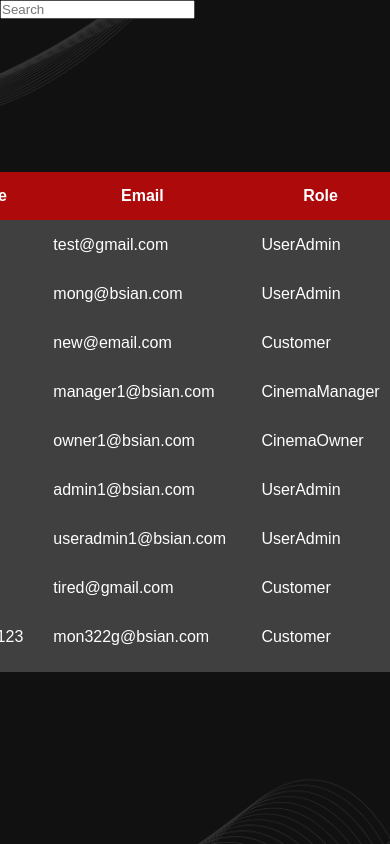
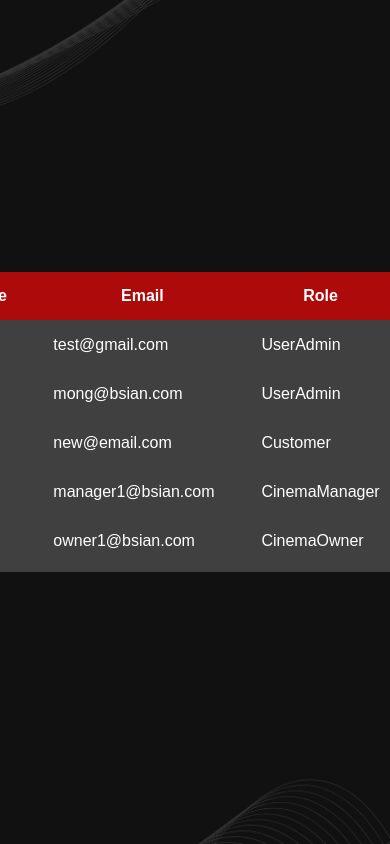
Before and after one commit to JFFFFF10/React---Cinema-Frontend-, a React (Create React App) app: page /UserAdminPage in a window 390 px wide. Shown: the top 844 px of the page. Built offline with nearby package versions, Linux system fonts and the light colour scheme; the HTML template or start-up script is replaced by a standard one; a web font is replaced by a local one.

Commit message:
fix UA page's searchbar

```diff
--- a/src/UserAdminPage/UserAdminPage.css
+++ b/src/UserAdminPage/UserAdminPage.css
@@ -83,7 +83,7 @@ tbody td:hover:before {
 
 .uapage--searchBar {
   width: 300px;
-  height: 30px;
+  height: 40px;
   padding: 5px;
   border-radius: 5px;
   border: none;
@@ -120,26 +120,26 @@ tbody td:hover:before {
 
 
 @media (max-height: 700px) {
-  .container {
+  .uapage--container {
     height: 300px;
   }
 }
 
 @media (max-height: 500px) {
-  .searchBar {
+  .uapage--searchBar {
     display: none;
   }
 }
 
 @media (max-width: 767px) {
-  .container {
+  .uapage--container {
     max-height: 300px;
   }
   table {
     width: 100%;
     height: 100%;
   }
-  .searchBar {
+  .uapage--searchBar {
     width: 50%;
     margin-bottom: 10px;
   }
--- a/src/UserAdminPage/UserAdminPage.jsx
+++ b/src/UserAdminPage/UserAdminPage.jsx
@@ -55,7 +55,7 @@ function UserAdminPage() {
 			<input
 				type="text"
 				placeholder="Search"
-				className="searchBar"
+				className="uapage--searchBar"
 				value={searchText}
 				onChange={handleSearch}
 			></input>
```
